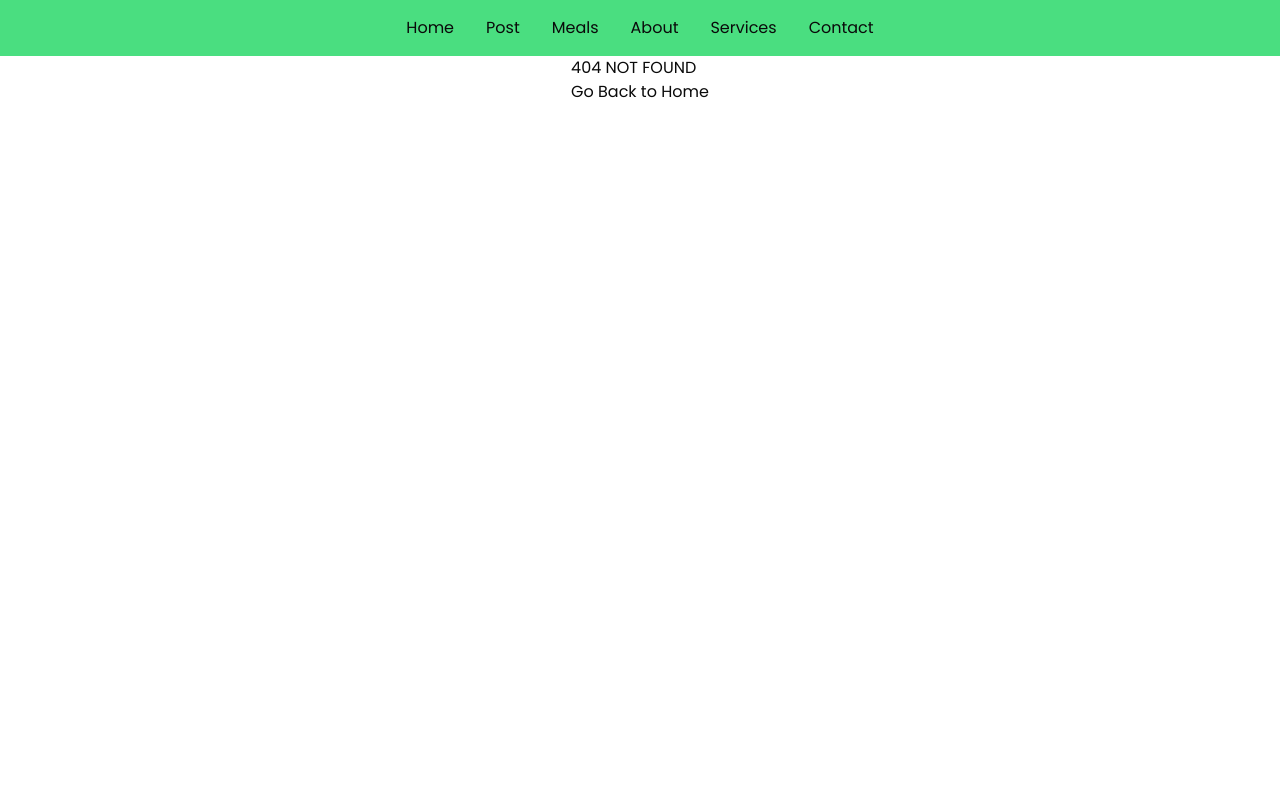
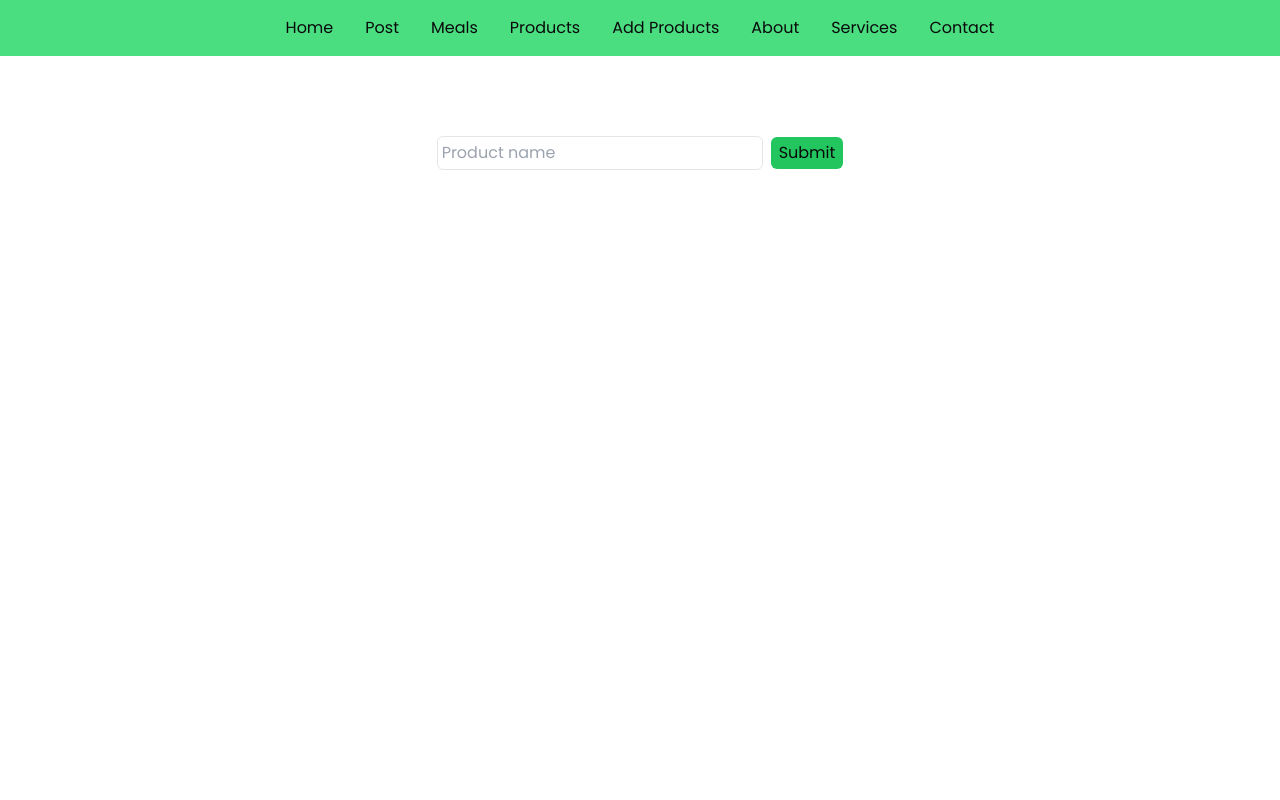
Before and after one commit to NureAlam68/next-js-core-concept, a Next.js app: page /products/add in a window 1280 px wide. Before the commit this address had no page. Shown: the top 800 px of the page. Built offline with nearby package versions, Linux system fonts and the light colour scheme.

Commit message:
caching and revalidating

```diff
--- a/src/app/api/items/route.js
+++ b/src/app/api/items/route.js
@@ -1,4 +1,5 @@
 import dbConnect from "@/lib/dbConnect"
+import { revalidatePath } from "next/cache"
 
 export async function GET() {
 
@@ -10,5 +11,6 @@ export async function POST(req) {
 
     const postedData = await req.json()
     const result = await dbConnect("tests").insertOne(postedData)
+    revalidatePath("/products")
     return Response.json(result)
 }
--- a/src/app/components/Navbar.jsx
+++ b/src/app/components/Navbar.jsx
@@ -14,6 +14,8 @@ const Navbar = () => {
               <Link href="/"><li>Home</li></Link>
               <Link href="/post"><li>Post</li></Link>
               <Link href="/meals"><li>Meals</li></Link>
+              <Link href="/products"><li>Products</li></Link>
+              <Link href="/products/add"><li>Add Products</li></Link>
               <Link href="/about"><li>About</li></Link>
               <Link href="/services"><li>Services</li></Link>
               <Link href="/contact"><li>Contact</li></Link>
--- /dev/null
+++ b/src/app/products/add/components/ProductAddForm.jsx
@@ -0,0 +1,31 @@
+'use client'
+import React from 'react'
+
+const ProductAddForm = () => {
+    const handleSubmit = async(e) => {
+        e.preventDefault();
+        const form = e.target;
+        const name = form.productName.value;
+        const payload = { name };
+        const res = await fetch('http://localhost:3000/api/items', {
+            method: 'POST',
+            body: JSON.stringify(payload),
+            headers: {
+                'Content-Type': 'application/json',
+            }
+        })
+        const result = await res.json();
+        form.reset();
+        alert('Product Added')
+    }
+  return (
+    <div>
+      <form onSubmit={handleSubmit}>
+        <input type="text" name='productName' placeholder='Product name' className='border p-1 mr-2 rounded-md'/>
+        <button type='submit' className='px-2 p-1 bg-green-500 rounded-md'>Submit</button>
+      </form>
+    </div>
+  )
+}
+
+export default ProductAddForm
--- /dev/null
+++ b/src/app/products/add/page.jsx
@@ -0,0 +1,12 @@
+import React from 'react'
+import ProductAddForm from './components/ProductAddForm'
+
+const ProductAdd = () => {
+  return (
+    <div className='mt-20 flex justify-center'>
+      <ProductAddForm></ProductAddForm>
+    </div>
+  )
+}
+
+export default ProductAdd
--- /dev/null
+++ b/src/app/products/page.jsx
@@ -0,0 +1,17 @@
+import React from 'react'
+
+const ProductsPage = async() => {
+    const res = await fetch('http://localhost:3000/api/items', {
+        cache: 'force-cache'
+    })
+    const data = await res.json()
+  return (
+    <div className='mt-10 px-20 grid grid-cols-1 md:grid-cols-3 lg:grid-cols-4 gap-5'>
+      {
+        data?.map(item => <h1 className='border p-4 bg-green-300' key={item._id}>{item.name}</h1>)
+      }
+    </div>
+  )
+}
+
+export default ProductsPage
```
